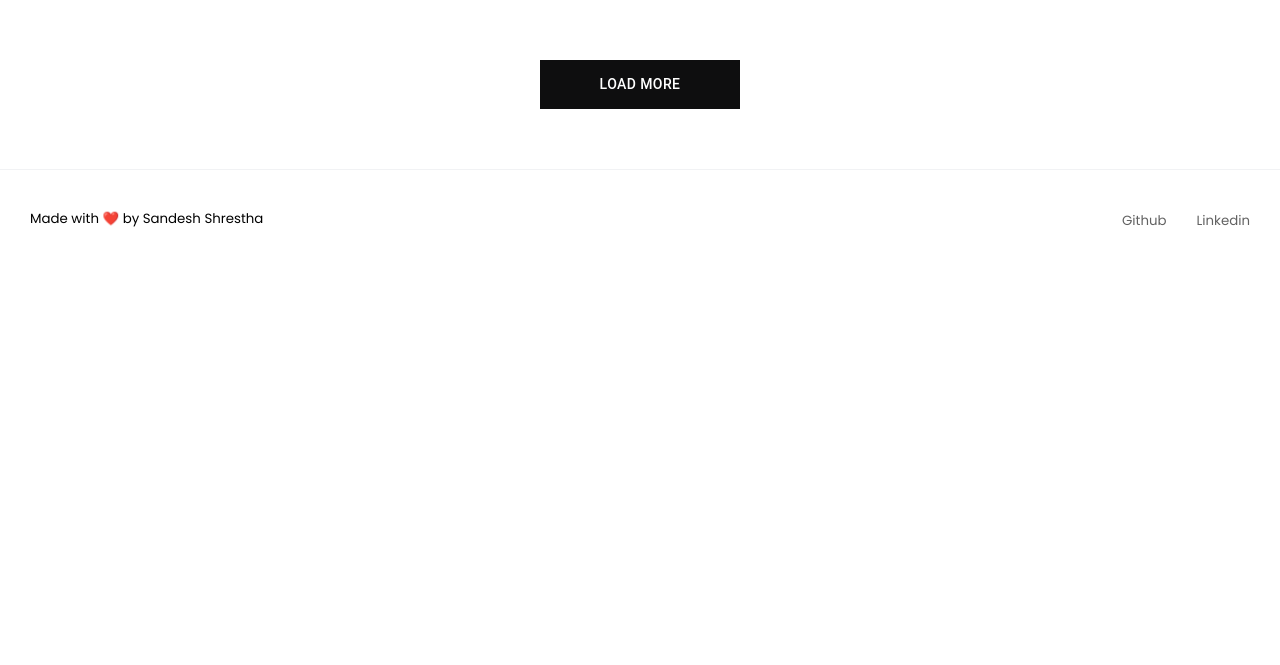
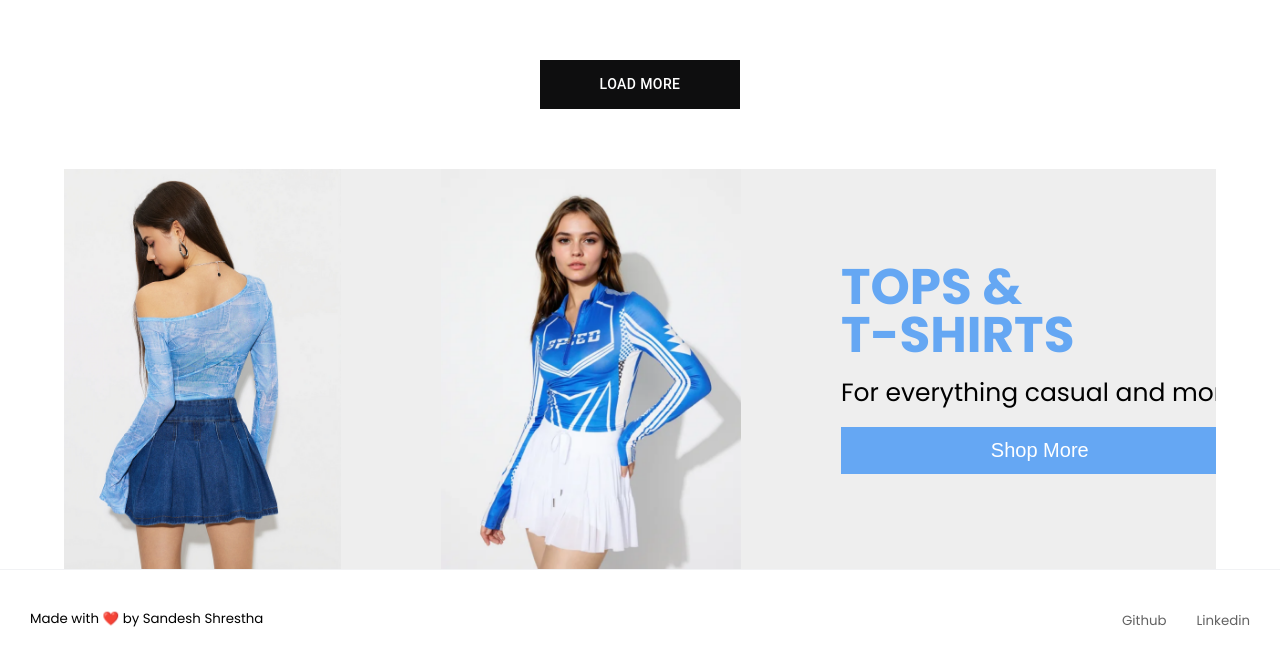
Before and after one commit to yoursandeshshrestha/Mern-Ecommerce-FullStack, a React (Vite) app in the folder Frontend/: page / in a window 1280 px wide. Shown: the part 1365-2030 px from the top of the page. Before the commit the page ends 1634 px from the top, so only its background shows below. Built offline with nearby package versions, Linux system fonts and the light colour scheme; no server answers.

Commit message:
banner added

```diff
--- /dev/null
+++ b/Frontend/src/Components/Banner/Banner.css
@@ -0,0 +1,50 @@
+.Banner-Container {
+  width: 90%;
+  margin-left: auto;
+  margin-right: auto;
+  height: 400px;
+  overflow: hidden;
+  background-color: #eeeeee;
+}
+
+.Banner-Wrapper {
+  display: flex;
+  justify-content: center;
+  align-items: center;
+  height: 400px;
+  gap: 100px;
+  margin-left: auto;
+  margin-right: auto;
+}
+
+.Banner-Container .Banner-Wrapper img {
+  width: auto;
+  height: 100%;
+  object-fit: cover;
+}
+
+.Banner-Info {
+  display: flex;
+  flex-direction: column;
+  gap: 15px;
+}
+
+.Banner-Info h2 {
+  color: #65a7f3;
+  text-transform: uppercase;
+  font-size: 50px;
+  line-height: 48px;
+}
+
+.Banner-Info p {
+  font-size: 25px;
+}
+
+.Banner-Info button {
+  border: none;
+  padding: 12px;
+  background: #65a7f3;
+  color: rgb(255, 255, 255);
+  font-size: 20px;
+  font-weight: 400;
+}
--- /dev/null
+++ b/Frontend/src/Components/Banner/Banner.jsx
@@ -0,0 +1,16 @@
+import React from "react";
+import "./Banner.css";
+
+function Banner(props) {
+  return (
+    <div className="Banner-Container">
+      <div className="Banner-Wrapper">
+        <img src={props.image1} alt="image" />
+        <img src={props.image2} alt="image" />
+        {props.bannerInfo}
+      </div>
+    </div>
+  );
+}
+
+export default Banner;
--- a/Frontend/src/Pages/Home/Home.jsx
+++ b/Frontend/src/Pages/Home/Home.jsx
@@ -1,6 +1,21 @@
 import React from "react";
 import "./Home.css";
 import Product from "../../Components/Product/Product";
+import Banner from "../../Components/Banner/Banner";
+
+// Banner Image
+import topImage from "../../assets/Ecommerce-design-idea/banner.png";
+import topImage2 from "../../assets/Ecommerce-design-idea/banner2.png";
+
+const bannerInfo = (
+  <div className="Banner-Info">
+    <h2>
+      Tops & <br /> T-shirts
+    </h2>
+    <p>For everything casual and more</p>
+    <button>Shop More</button>
+  </div>
+);
 
 function Home() {
   return (
@@ -13,6 +28,7 @@ function Home() {
         </div>
       </div>
       <Product />
+      <Banner image1={topImage} image2={topImage2} bannerInfo={bannerInfo} />
     </>
   );
 }
```
Also changed, not shown: Frontend/src/assets/Ecommerce-design-idea/banner.png (added), Frontend/src/assets/Ecommerce-design-idea/banner2.png (added), 4 other files (tests, documents, lock files or other folders).
